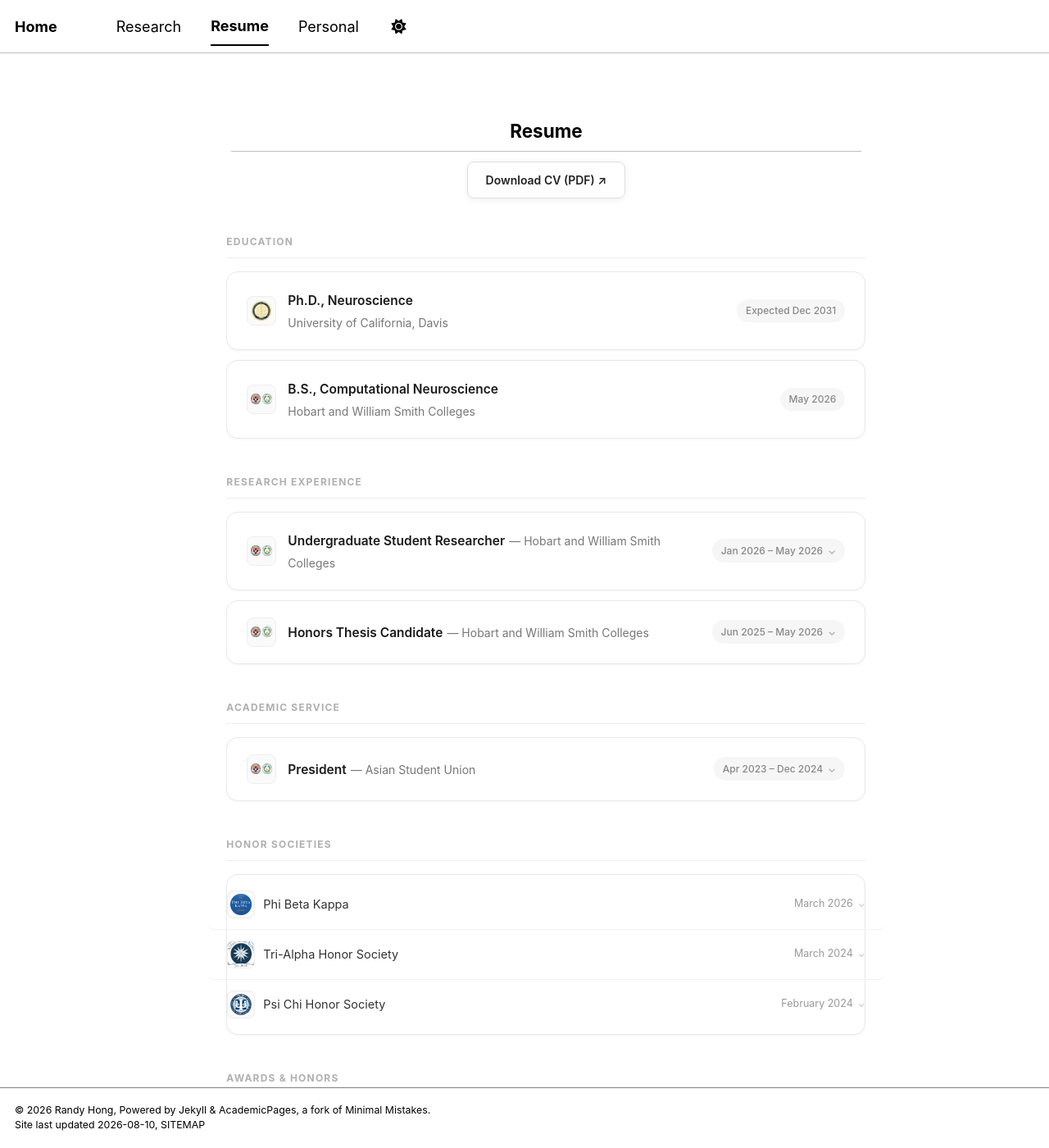
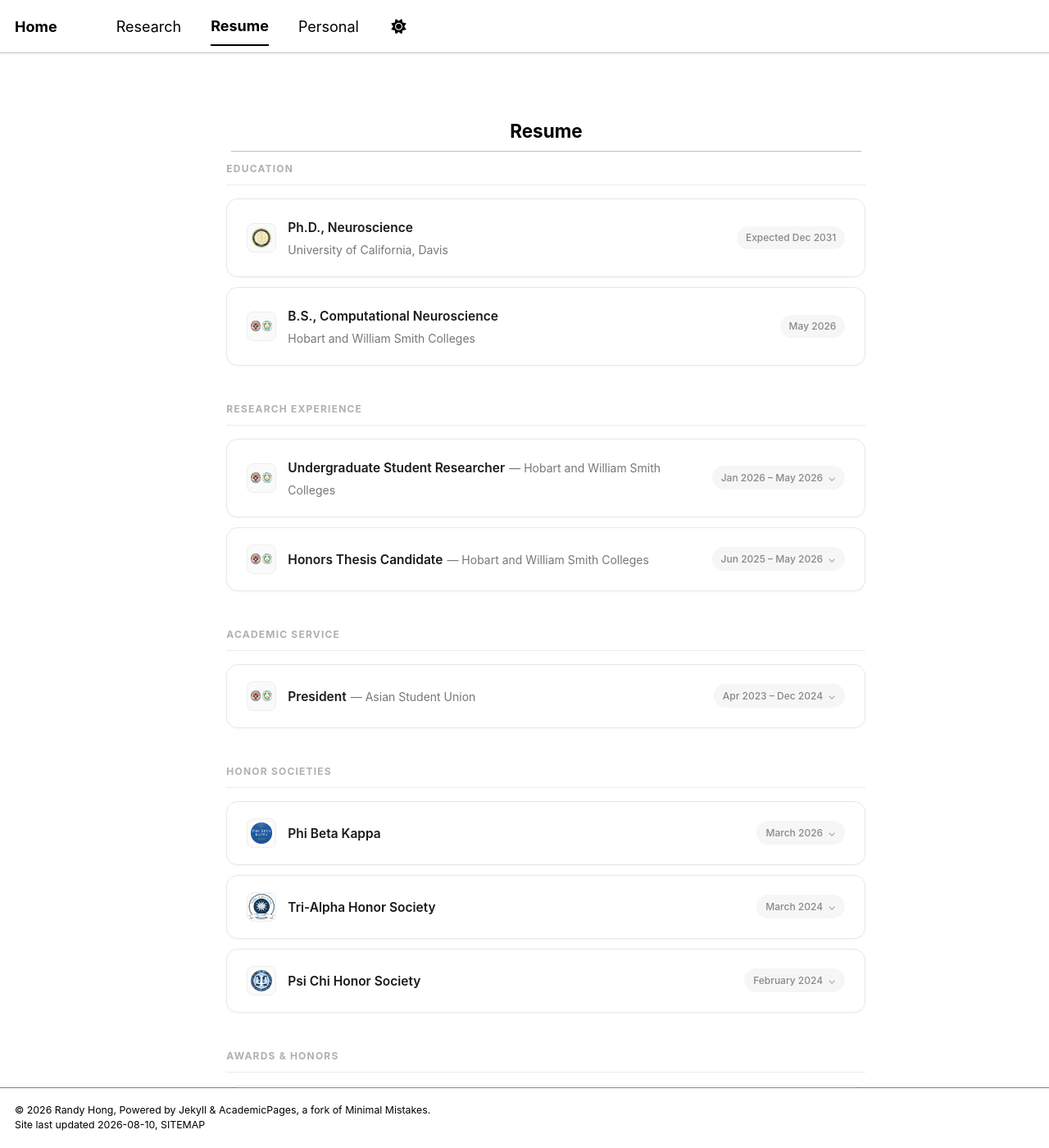
Before and after one commit to randyhongg/randyhongg.github.io, a Jekyll site: the page built from honors.md, in a window 1280 px wide and 1400 px high. Shown: the whole window at 82% size. Built offline with Jekyll 4.4.1, drawn with Linux system fonts in a browser that asks for light colours; a style sheet for code colours, icons or effects is not loaded.

Commit message:
Update honors.md

```diff
--- a/honors.md
+++ b/honors.md
@@ -100,6 +100,24 @@
   padding: 4px;
   flex-shrink: 0;
 }
+.rc-logo-frame {
+  width: 36px;
+  height: 36px;
+  border-radius: 8px;
+  background-color: #fafafa;
+  border: 1px solid #eee;
+  overflow: hidden;
+  flex-shrink: 0;
+  display: flex;
+  align-items: center;
+  justify-content: center;
+}
+.rc-logo-frame img {
+  width: 100%;
+  height: 100%;
+  object-fit: cover;
+  transform: scale(1.25);
+}
 .rc-title {
   font-size: 15.5px;
   font-weight: 600;
@@ -155,98 +173,6 @@
 .rc-body li:last-child {
   margin-bottom: 0;
 }
-.honors-list {
-  padding: 6px 0;
-}
-.resume-card.honors-list:hover {
-  box-shadow: 0 1px 3px rgba(0, 0, 0, 0.04);
-  transform: none;
-  border-color: #e8e8e8;
-}
-.honor-item {
-  border-bottom: 1px solid #f2f2f2;
-  padding: 0 24px;
-  margin: 0 -24px;
-  border-radius: 8px;
-  transition: background-color 0.2s ease;
-}
-.honor-item:hover {
-  background-color: #fafafa;
-}
-.honor-item:last-child {
-  border-bottom: none;
-}
-.honor-item summary {
-  cursor: pointer;
-  list-style: none;
-  display: flex;
-  justify-content: space-between;
-  align-items: center;
-  gap: 16px;
-  padding: 13px 0;
-  font-size: 14.5px;
-  color: #333;
-}
-.honor-item summary::-webkit-details-marker {
-  display: none;
-}
-.honor-title-wrap {
-  display: flex;
-  align-items: center;
-  gap: 10px;
-  min-width: 0;
-}
-.honor-logo {
-  width: 34px;
-  height: 34px;
-  border-radius: 7px;
-  object-fit: contain;
-  background-color: #fafafa;
-  border: 1px solid #eee;
-  padding: 3px;
-  flex-shrink: 0;
-}
-.honor-logo-frame {
-  width: 34px;
-  height: 34px;
-  border-radius: 7px;
-  background-color: #fafafa;
-  border: 1px solid #eee;
-  overflow: hidden;
-  flex-shrink: 0;
-  display: flex;
-  align-items: center;
-  justify-content: center;
-}
-.honor-logo-frame img {
-  width: 100%;
-  height: 100%;
-  object-fit: cover;
-  transform: scale(1.8);
-}
-.honor-item .honor-date {
-  display: inline-flex;
-  align-items: center;
-  gap: 6px;
-  font-size: 12.5px;
-  color: #999;
-  white-space: nowrap;
-  font-style: normal;
-}
-.honor-item .honor-chevron {
-  font-size: 11px;
-  color: #bbb;
-  transition: transform 0.2s ease;
-}
-.honor-item[open] .honor-chevron {
-  transform: rotate(180deg);
-}
-.honor-item .honor-body {
-  padding: 0 0 16px;
-  font-size: 13.5px;
-  color: #666;
-  line-height: 1.55;
-}
 .skills-tags {
   display: flex;
   flex-wrap: wrap;
@@ -272,18 +198,10 @@
     align-items: flex-start;
     gap: 8px;
   }
-  .honors-list li {
-    flex-direction: column;
-    gap: 2px;
-  }
 }
 </style>
 
 <div class="resume-wide">
-
-<div class="resume-download">
-<a href="/files/randy-hong-cv.pdf" target="_blank">Download CV (PDF) &#8599;</a>
-</div>
 
 <div class="resume-section-title">Education</div>
 
@@ -365,66 +283,141 @@
 
 <div class="resume-section-title">Honor Societies</div>
 
-<div class="resume-card honors-list">
-<details class="honor-item">
-<summary><span class="honor-title-wrap"><img class="honor-logo" src="../images/phi_beta_kappa_logo.png" alt="Phi Beta Kappa logo"><span>Phi Beta Kappa</span></span><span class="honor-date">March 2026 <span class="honor-chevron">&#8964;</span></span></summary>
-<div class="honor-body">Phi Beta Kappa is the oldest and most prestigious academic honor society in the United States, recognizing students who have demonstrated intellectual curiosity and achieved distinction in the liberal arts and sciences. Highly selective, merit and character based.</div>
+<details class="resume-card">
+<summary>
+<div class="rc-heading-left">
+<img class="rc-logo" src="../images/phi_beta_kappa_logo.png" alt="Phi Beta Kappa logo">
+<div><span class="rc-title">Phi Beta Kappa</span></div>
+</div>
+<span class="rc-dates">March 2026 <span class="rc-chevron">&#8964;</span></span>
+</summary>
+<div class="rc-body">Phi Beta Kappa is the oldest and most prestigious academic honor society in the United States, recognizing students who have demonstrated intellectual curiosity and achieved distinction in the liberal arts and sciences. Highly selective, merit and character based.</div>
 </details>
-<details class="honor-item">
-<summary><span class="honor-title-wrap"><span class="honor-logo-frame"><img src="../images/tri_alpha_logo.png" alt="Tri-Alpha logo"></span><span>Tri-Alpha Honor Society</span></span><span class="honor-date">March 2024 <span class="honor-chevron">&#8964;</span></span></summary>
-<div class="honor-body">Tri Alpha recognizes first generation college students who meet the rigorous criteria established for membership.</div>
+
+<details class="resume-card">
+<summary>
+<div class="rc-heading-left">
+<span class="rc-logo-frame"><img src="../images/tri_alpha_logo.png" alt="Tri-Alpha logo"></span>
+<div><span class="rc-title">Tri-Alpha Honor Society</span></div>
+</div>
+<span class="rc-dates">March 2024 <span class="rc-chevron">&#8964;</span></span>
+</summary>
+<div class="rc-body">Tri Alpha recognizes first generation college students who meet the rigorous criteria established for membership.</div>
 </details>
-<details class="honor-item">
-<summary><span class="honor-title-wrap"><img class="honor-logo" src="../images/psi_chi_logo.png" alt="Psi Chi logo"><span>Psi Chi Honor Society</span></span><span class="honor-date">February 2024 <span class="honor-chevron">&#8964;</span></span></summary>
-<div class="honor-body">Psi Chi is the international honor society in psychology, recognizing students who meet the rigorous criteria established for membership.</div>
+
+<details class="resume-card">
+<summary>
+<div class="rc-heading-left">
+<img class="rc-logo" src="../images/psi_chi_logo.png" alt="Psi Chi logo">
+<div><span class="rc-title">Psi Chi Honor Society</span></div>
+</div>
+<span class="rc-dates">February 2024 <span class="rc-chevron">&#8964;</span></span>
+</summary>
+<div class="rc-body">Psi Chi is the international honor society in psychology, recognizing students who meet the rigorous criteria established for membership.</div>
 </details>
-</div>
 
 <div class="resume-section-title">Awards &amp; Honors</div>
 
-<div class="resume-card honors-list">
-<details class="honor-item">
-<summary><span class="honor-title-wrap"><img class="honor-logo" src="../images/hws_logo.png" alt="HWS logo"><span>25th Annual Physics Holland Prize Winner</span></span><span class="honor-date">April 2026 <span class="honor-chevron">&#8964;</span></span></summary>
-<div class="honor-body">Awarded to the student who conducts the best lecture on a physics derivation of their choice. Winner is awarded monetary compensation. I demonstrated how fixing the mathematical inconsistencies of Ampere's law led to the Maxwell equations and conclusion that light is a propagating electromagnetic wave.</div>
+<details class="resume-card">
+<summary>
+<div class="rc-heading-left">
+<img class="rc-logo" src="../images/hws_logo.png" alt="HWS logo">
+<div><span class="rc-title">25th Annual Physics Holland Prize Winner</span></div>
+</div>
+<span class="rc-dates">April 2026 <span class="rc-chevron">&#8964;</span></span>
+</summary>
+<div class="rc-body">Awarded to the student who conducts the best lecture on a physics derivation of their choice. Winner is awarded monetary compensation. I demonstrated how fixing the mathematical inconsistencies of Ampere's law led to the Maxwell equations and conclusion that light is a propagating electromagnetic wave.</div>
 </details>
-<details class="honor-item">
-<summary><span class="honor-title-wrap"><img class="honor-logo" src="../images/hws_logo.png" alt="HWS logo"><span>Professor Jeffrey M. Greenspon Memorial Award</span></span><span class="honor-date">April 2026 <span class="honor-chevron">&#8964;</span></span></summary>
-<div class="honor-body">Awarded to one graduating senior who has shown high achievement and a strong interest in neuroscience.</div>
+
+<details class="resume-card">
+<summary>
+<div class="rc-heading-left">
+<img class="rc-logo" src="../images/hws_logo.png" alt="HWS logo">
+<div><span class="rc-title">Professor Jeffrey M. Greenspon Memorial Award</span></div>
+</div>
+<span class="rc-dates">April 2026 <span class="rc-chevron">&#8964;</span></span>
+</summary>
+<div class="rc-body">Awarded to one graduating senior who has shown high achievement and a strong interest in neuroscience.</div>
 </details>
-<details class="honor-item">
-<summary><span class="honor-title-wrap"><img class="honor-logo" src="../images/ib_logo.png" alt="International Baccalaureate logo"><span>International Baccalaureate Diploma</span></span><span class="honor-date">May 2022 <span class="honor-chevron">&#8964;</span></span></summary>
-<div class="honor-body">Demonstrates completion of the International Baccalaureate Diploma Program. Internationally recognized for its rigor and preparation of students for higher-level education. Obtainment of the diploma indicates the completion of IB examinations, an independent research paper, and an original community service project.</div>
+
+<details class="resume-card">
+<summary>
+<div class="rc-heading-left">
+<img class="rc-logo" src="../images/ib_logo.jpg" alt="International Baccalaureate logo">
+<div><span class="rc-title">International Baccalaureate Diploma</span></div>
+</div>
+<span class="rc-dates">May 2022 <span class="rc-chevron">&#8964;</span></span>
+</summary>
+<div class="rc-body">Demonstrates completion of the International Baccalaureate Diploma Program. Internationally recognized for its rigor and preparation of students for higher-level education. Obtainment of the diploma indicates the completion of IB examinations, an independent research paper, and an original community service project.</div>
 </details>
-</div>
 
 <div class="resume-section-title">Grants &amp; Funding</div>
 
-<div class="resume-card honors-list">
-<details class="honor-item">
-<summary><span class="honor-title-wrap"><span class="honor-logo-frame"><img src="../images/nih_logo.png" alt="NIH logo"></span><span>NIH T32 Training Program in Basic Neuroscience Fellowship</span></span><span class="honor-date">May 2026 <span class="honor-chevron">&#8964;</span></span></summary>
-<div class="honor-body">Selectively issued to incoming graduate students to support their neuroscience training. Provides trainees with one year of tuition, stipend, and travel funding to scientific conferences. Appointment is competitive and in recognition of outstanding undergraduate academic records and research experience.</div>
+<details class="resume-card">
+<summary>
+<div class="rc-heading-left">
+<span class="rc-logo-frame"><img src="../images/nih_logo.png" alt="NIH logo"></span>
+<div><span class="rc-title">NIH T32 Training Program in Basic Neuroscience Fellowship</span></div>
+</div>
+<span class="rc-dates">May 2026 <span class="rc-chevron">&#8964;</span></span>
+</summary>
+<div class="rc-body">Selectively issued to incoming graduate students to support their neuroscience training. Provides trainees with one year of tuition, stipend, and travel funding to scientific conferences. Appointment is competitive and in recognition of outstanding undergraduate academic records and research experience.</div>
 </details>
-<details class="honor-item">
-<summary><span class="honor-title-wrap"><img class="honor-logo" src="../images/hws_logo.png" alt="HWS logo"><span>Department of Physics Research Funding Grant</span></span><span class="honor-date">January 2026 <span class="honor-chevron">&#8964;</span></span></summary>
-<div class="honor-body">Issued in support of an sEMG prosthesis project.</div>
+
+<details class="resume-card">
+<summary>
+<div class="rc-heading-left">
+<img class="rc-logo" src="../images/hws_logo.png" alt="HWS logo">
+<div><span class="rc-title">Department of Physics Research Funding Grant</span></div>
+</div>
+<span class="rc-dates">January 2026 <span class="rc-chevron">&#8964;</span></span>
+</summary>
+<div class="rc-body">Issued in support of an sEMG prosthesis project.</div>
 </details>
-<details class="honor-item">
-<summary><span class="honor-title-wrap"><img class="honor-logo" src="../images/hws_logo.png" alt="HWS logo"><span>Summer Mentored Research Grant</span></span><span class="honor-date">June 2025 <span class="honor-chevron">&#8964;</span></span></summary>
-<div class="honor-body">Stipend issued to students in support of summer research efforts during the summer of 2025.</div>
+
+<details class="resume-card">
+<summary>
+<div class="rc-heading-left">
+<img class="rc-logo" src="../images/hws_logo.png" alt="HWS logo">
+<div><span class="rc-title">Summer Mentored Research Grant</span></div>
+</div>
+<span class="rc-dates">June 2025 <span class="rc-chevron">&#8964;</span></span>
+</summary>
+<div class="rc-body">Stipend issued to students in support of summer research efforts during the summer of 2025.</div>
 </details>
-<details class="honor-item">
-<summary><span class="honor-title-wrap"><img class="honor-logo" src="../images/hws_logo.png" alt="HWS logo"><span>McGuire Study Abroad Fund</span></span><span class="honor-date">December 2024 <span class="honor-chevron">&#8964;</span></span></summary>
-<div class="honor-body">Issued to one student based on academic merit to financially support a study abroad experience, used in Seoul, South Korea.</div>
+
+<details class="resume-card">
+<summary>
+<div class="rc-heading-left">
+<img class="rc-logo" src="../images/hws_logo.png" alt="HWS logo">
+<div><span class="rc-title">McGuire Study Abroad Fund</span></div>
+</div>
+<span class="rc-dates">December 2024 <span class="rc-chevron">&#8964;</span></span>
+</summary>
+<div class="rc-body">Issued to one student based on academic merit to financially support a study abroad experience, used in Seoul, South Korea.</div>
 </details>
-<details class="honor-item">
-<summary><span class="honor-title-wrap"><img class="honor-logo" src="../images/hws_logo.png" alt="HWS logo"><span>Dept. of Psychological Science Dr. Stephen L. Cohen '67 Grant</span></span><span class="honor-date">February 2024 <span class="honor-chevron">&#8964;</span></span></summary>
-<div class="honor-body">Issued to sponsor travel funds for the Eastern Psychological Association Conference in Philadelphia, Pennsylvania.</div>
+
+<details class="resume-card">
+<summary>
+<div class="rc-heading-left">
+<img class="rc-logo" src="../images/hws_logo.png" alt="HWS logo">
+<div><span class="rc-title">Dept. of Psychological Science Dr. Stephen L. Cohen '67 Grant</span></div>
+</div>
+<span class="rc-dates">February 2024 <span class="rc-chevron">&#8964;</span></span>
+</summary>
+<div class="rc-body">Issued to sponsor travel funds for the Eastern Psychological Association Conference in Philadelphia, Pennsylvania.</div>
 </details>
-<details class="honor-item">
-<summary><span class="honor-title-wrap"><img class="honor-logo" src="../images/posse_logo.png" alt="Posse Foundation logo"><span>Posse Foundation Full-Tuition Leadership Scholarship</span></span><span class="honor-date">January 2021 <span class="honor-chevron">&#8964;</span></span></summary>
-<div class="honor-body">Awarded by the Posse Foundation, a nonprofit organization that partners with select colleges and universities in the United States to provide scholarships through a cohort-based model. Students receive four-year, full-tuition scholarships. Highly selective, merit and leadership based.</div>
+
+<details class="resume-card">
+<summary>
+<div class="rc-heading-left">
+<img class="rc-logo" src="../images/posse_logo.jpeg" alt="Posse Foundation logo">
+<div><span class="rc-title">Posse Foundation Full-Tuition Leadership Scholarship</span></div>
+</div>
+<span class="rc-dates">January 2021 <span class="rc-chevron">&#8964;</span></span>
+</summary>
+<div class="rc-body">Awarded by the Posse Foundation, a nonprofit organization that partners with select colleges and universities in the United States to provide scholarships through a cohort-based model. Students receive four-year, full-tuition scholarships. Highly selective, merit and leadership based.</div>
 </details>
-</div>
 
 <div class="resume-section-title">Skills &amp; Tools</div>
 
```
